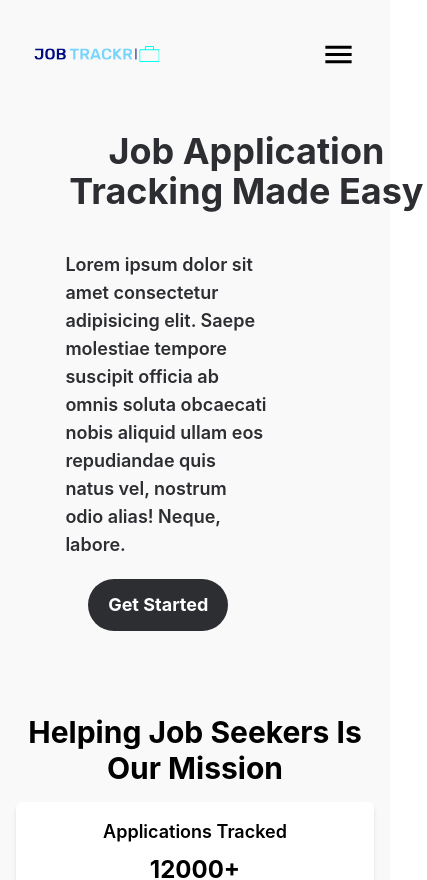
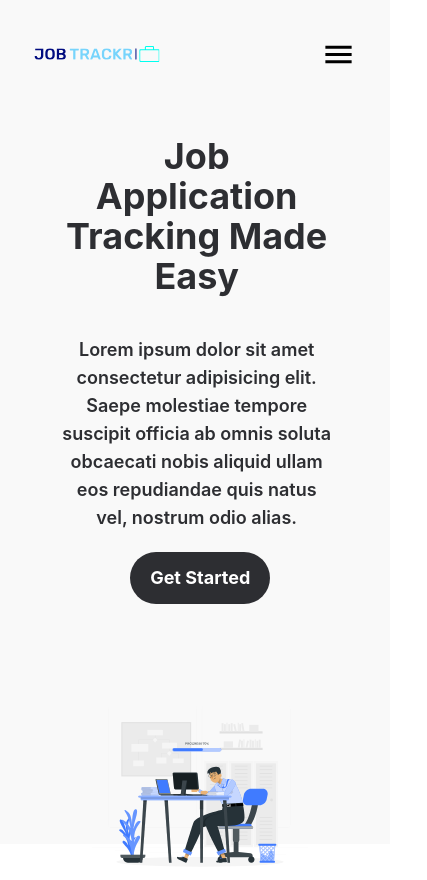
Before and after one commit to imjohnnyy/job-tracker-app, a React (Create React App) app in the folder frontend/: page / in a window 390 px wide. Shown: the top 880 px of the page, 427 px wide, since content can reach past the window. Built offline with nearby package versions, Linux system fonts and the light colour scheme.

Commit message:
made description and 'get started' button responsive

```diff
--- a/frontend/src/pages/Landing.js
+++ b/frontend/src/pages/Landing.js
@@ -67,19 +67,19 @@ const Landing = () => {
       </header>
 
       {/* BODY */}
-      <body className="flex items-center justify-between w-4/5 p-12 pb-2 mx-auto">
+      <body className="flex items-center justify-between w-4/5 p-12 pb-2 mx-auto max-lg:flex-col">
         <div className="ml-[10%] mt-[-100px] max-lg:ml-[-10%]">
-          <h1 className={"w-[75%] item-start text-5xl text-left font-bold text-gray mr-12 max-lg:text-4xl max-lg:flex max-lg:text-center max-lg:mr-13 max-lg:w-[145%]"}>Job Application Tracking Made Easy</h1>
-          <p className={"w-auto text-gray text-left text-lg font-semibold mt-10 mr-12"}>
+          <h1 className={"w-[80%] item-start text-5xl text-left font-bold text-gray mr-12 max-lg:text-4xl max-lg:flex max-lg:text-center max-lg:w-[110%] max-lg:mt-[5rem]"}>Job Application Tracking Made Easy</h1>
+          <p className={"w-auto text-gray text-left text-lg font-semibold mt-10 mr-12 max-lg:flex max-lg:text-center max-lg:w-[110%]"}>
           Lorem ipsum dolor sit amet consectetur adipisicing elit. Saepe molestiae tempore
             suscipit officia ab omnis soluta obcaecati nobis aliquid ullam
-            eos repudiandae quis natus vel, nostrum odio alias! Neque, labore.</p>
-          <button class="bg-gray hover:bg-blue-700 text-white font-bold text-lg py-3 px-5 rounded-full mt-5 mr-16"> Get Started </button>
+            eos repudiandae quis natus vel, nostrum odio alias.</p>
+          <button class="bg-gray hover:bg-blue-700 text-white font-bold text-lg py-3 px-5 rounded-full mt-5 mr-16 max-lg:mr-0 max-lg:ml-8"> Get Started </button>
         </div>
 
         {/* WORKER IMAGE */}
         <div className={"flex items-center justify-center mt-[-100px]"}>
-          <img className={"mr-[10%] w-[2050px] h-[650px] static"} src={Worker} alt="worker"></img>
+          <img className={"mr-[10%] w-[2050px] h-[650px] static max-lg:w-[1550px] max-lg:h-[470px] max-lg:ml-8 max-lg:mt-[3.2rem]"} src={Worker} alt="worker"></img>
         </div>
       </body>
 
```
